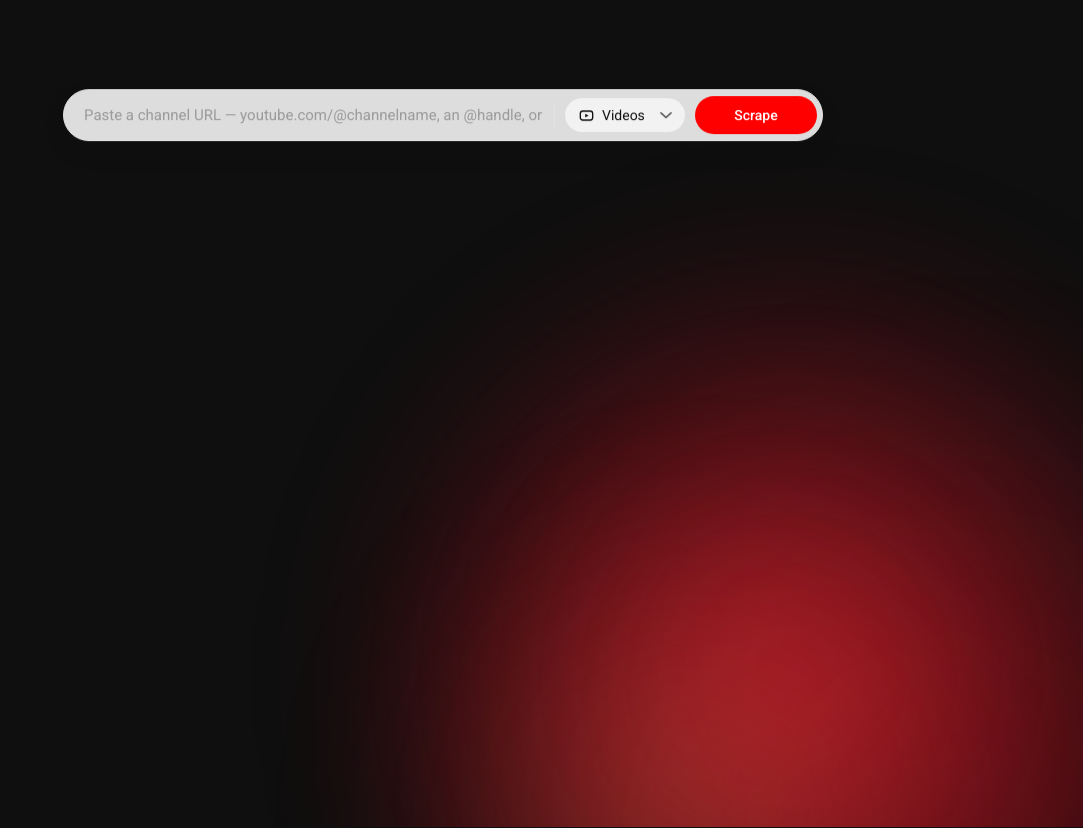
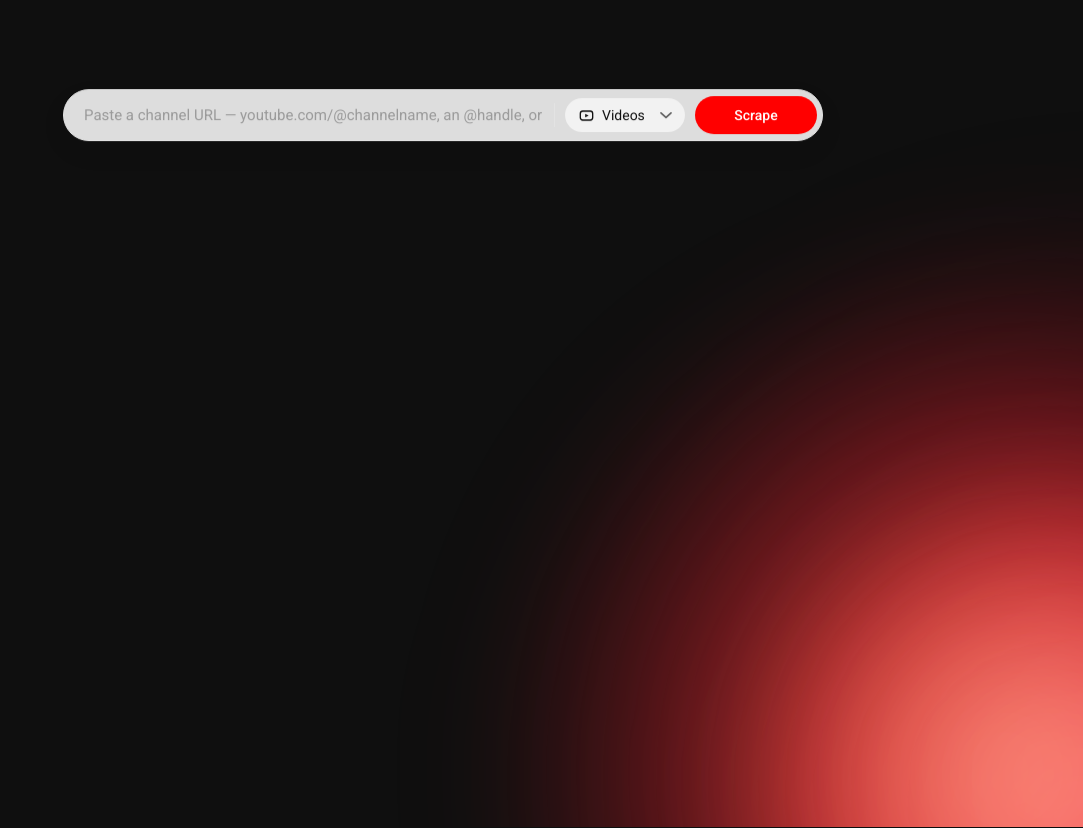
Before and after one commit to d4vid4nderson/yt-channel-scrapper, a Flask app: page / in a window 1280 px wide. Shown: the part 593-1421 px from the top of the page, without its empty margins (197-1280 px from the left). Run offline with Flask 3, Linux system fonts and the light colour scheme; data that the repository does not hold is empty; some libraries are stand-ins or nearby versions.

Commit message:
Strengthen the aurora and pin its hot spot to the corner
Brighter blobs on shorter cycles, plus a fourth layer, so the motion actually
reads. Every blob's centre now sits on the bottom-right corner and the drifting
layers only lean inward and back, so the brightest point stays cornered while
the falloff breathes.

Co-Authored-By: Claude Opus 5 (1M context) <noreply@anthropic.com>

```diff
--- a/templates/index.html
+++ b/templates/index.html
@@ -33,42 +33,54 @@
   }
   body.app .hero { height: 66px; }
 
-  /* Aurora: a few oversized, heavily blurred blobs drifting behind everything and
-     pooled at the bottom-right — cheaper and far more alive than animating gradient
-     stops, since only transforms change. */
+  /* Aurora: blurred blobs blended additively behind everything. Each blob's centre —
+     its brightest point — is parked on the bottom-right corner, so the hot spot stays
+     pinned there and only the falloff breathes and drifts. */
   .aurora { position: absolute; inset: 0; overflow: hidden; pointer-events: none; z-index: 0; }
   .aurora i {
-    position: absolute; display: block; border-radius: 50%; filter: blur(70px);
-    will-change: transform;
+    position: absolute; display: block; border-radius: 50%; filter: blur(55px);
+    mix-blend-mode: screen; will-change: transform;
   }
+  /* Core: centred exactly on the corner, pulses in place and never travels. */
   .aurora i:nth-child(1) {
-    width: 62vw; height: 62vw; right: -14vw; bottom: -24vw; opacity: .9;
-    background: radial-gradient(circle, rgba(255,40,55,.85) 0%, rgba(190,18,34,.35) 45%, transparent 70%);
-    animation: aurora-a 26s ease-in-out infinite;
+    width: 52vw; height: 52vw; right: -26vw; bottom: -26vw;
+    background: radial-gradient(circle, rgba(255,35,50,1) 0%, rgba(205,18,34,.6) 38%, transparent 68%);
+    animation: aurora-core 13s ease-in-out infinite;
   }
   .aurora i:nth-child(2) {
-    width: 46vw; height: 46vw; right: 2vw; bottom: -20vw; opacity: .6;
-    background: radial-gradient(circle, rgba(255,110,80,.6) 0%, rgba(210,30,40,.22) 50%, transparent 72%);
-    animation: aurora-b 34s ease-in-out infinite;
+    width: 70vw; height: 70vw; right: -35vw; bottom: -35vw;
+    background: radial-gradient(circle, rgba(255,110,70,.75) 0%, rgba(225,35,45,.35) 42%, transparent 70%);
+    animation: aurora-b 19s ease-in-out infinite;
   }
   .aurora i:nth-child(3) {
-    width: 74vw; height: 74vw; right: -26vw; bottom: -40vw; opacity: .55;
-    background: radial-gradient(circle, rgba(150,14,26,.6) 0%, rgba(90,10,18,.2) 45%, transparent 75%);
-    animation: aurora-c 44s ease-in-out infinite;
+    width: 96vw; height: 96vw; right: -48vw; bottom: -48vw;
+    background: radial-gradient(circle, rgba(190,16,30,.7) 0%, rgba(110,10,20,.3) 45%, transparent 72%);
+    animation: aurora-c 27s ease-in-out infinite;
   }
-  @keyframes aurora-a {
-    0%, 100% { transform: translate3d(0,0,0) scale(1); }
-    35%      { transform: translate3d(-7vw,-5vh,0) scale(1.15); }
-    70%      { transform: translate3d(4vw,3vh,0) scale(.92); }
+  .aurora i:nth-child(4) {
+    width: 34vw; height: 34vw; right: -17vw; bottom: -17vw;
+    background: radial-gradient(circle, rgba(255,150,110,.55) 0%, rgba(255,60,50,.25) 50%, transparent 74%);
+    animation: aurora-d 17s ease-in-out infinite;
   }
+  @keyframes aurora-core {
+    0%, 100% { transform: scale(1); opacity: .95; }
+    50%      { transform: scale(1.12); opacity: 1; }
+  }
+  /* The drifting layers stay anchored to the corner: they lean inward and back, they
+     never carry their centre out into the page. */
   @keyframes aurora-b {
     0%, 100% { transform: translate3d(0,0,0) scale(1); }
-    40%      { transform: translate3d(-11vw,4vh,0) scale(1.22); }
-    75%      { transform: translate3d(5vw,-6vh,0) scale(.9); }
+    35%      { transform: translate3d(-6vw,-4vh,0) scale(1.16); }
+    70%      { transform: translate3d(2vw,3vh,0) scale(.92); }
   }
   @keyframes aurora-c {
-    0%, 100% { transform: translate3d(0,0,0) scale(1.05); }
-    50%      { transform: translate3d(8vw,-7vh,0) scale(.95); }
+    0%, 100% { transform: translate3d(0,0,0) scale(1.04); }
+    45%      { transform: translate3d(5vw,-6vh,0) scale(.9); }
+    75%      { transform: translate3d(-4vw,2vh,0) scale(1.14); }
+  }
+  @keyframes aurora-d {
+    0%, 100% { transform: translate3d(0,0,0) scale(.95); opacity: .8; }
+    50%      { transform: translate3d(-3vw,-4vh,0) scale(1.25); opacity: 1; }
   }
   @media (prefers-reduced-motion: reduce) { .aurora i { animation: none; } }
 
@@ -543,7 +555,7 @@
 </head>
 <body class="landing">
 <div class="hero">
-  <div class="aurora" aria-hidden="true"><i></i><i></i><i></i></div>
+  <div class="aurora" aria-hidden="true"><i></i><i></i><i></i><i></i></div>
 
   <div class="brand">
     <!-- Plain red YouTube badge -->
```
